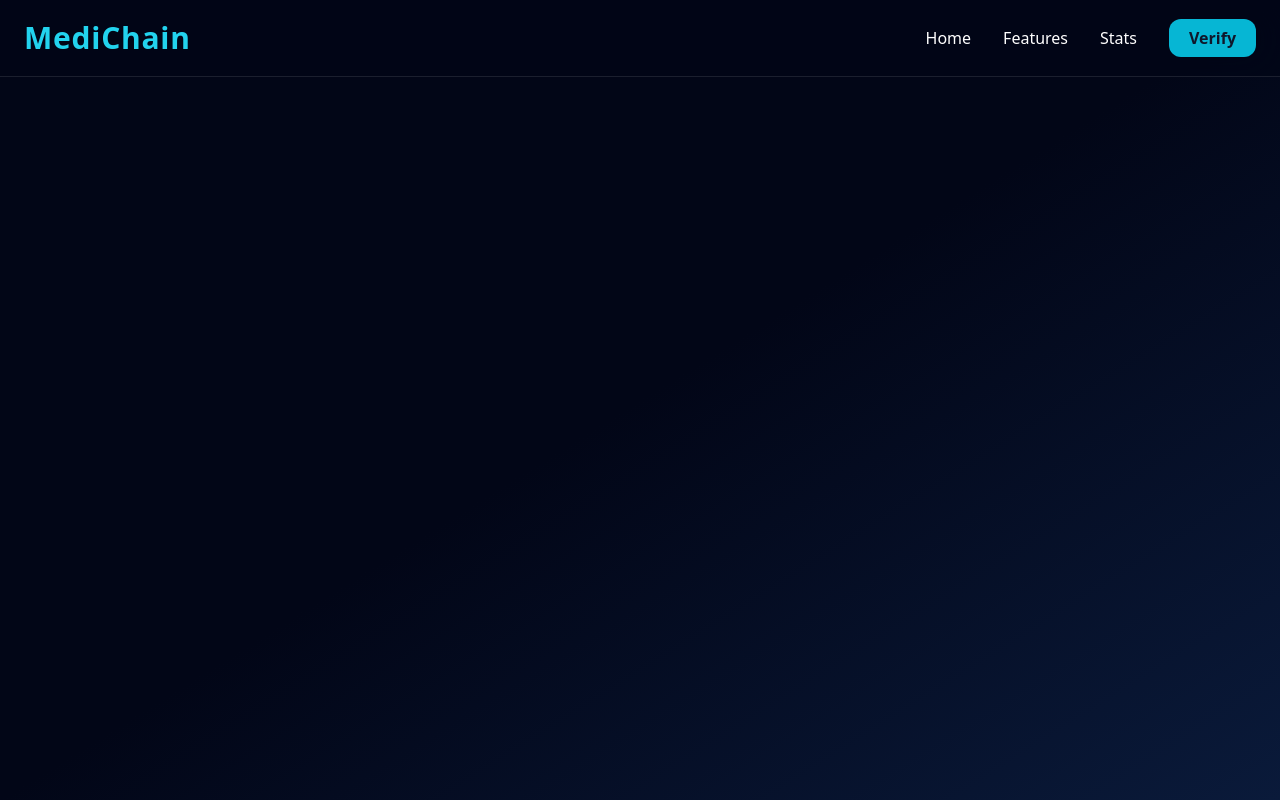
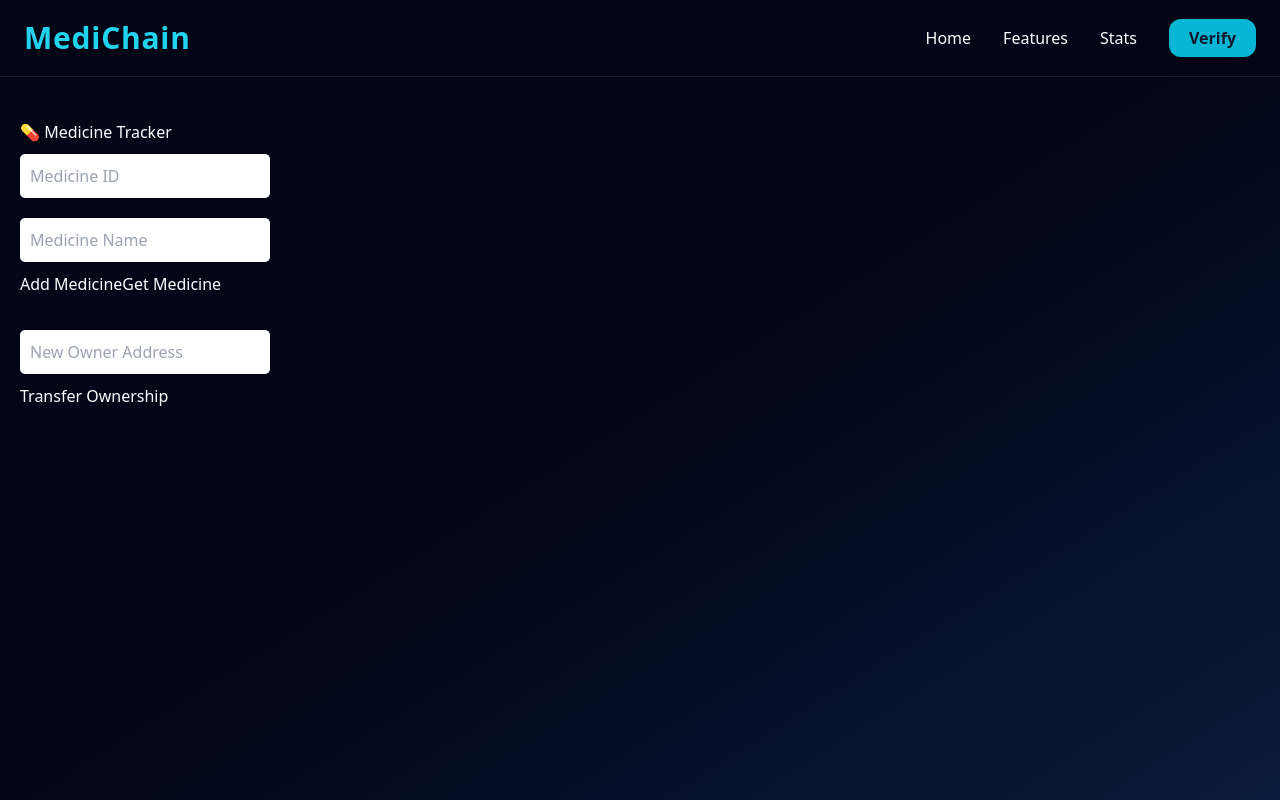
Before and after one commit to Soujana77/Blockchain-counterfeit-tracking, a React app in the folder frontend/: page /add-medicine in a window 1280 px wide. Built offline with nearby package versions, Linux system fonts and the light colour scheme; the HTML template or start-up script is replaced by a standard one.

Commit message:
Implemented full-stack integration: React frontend connected to Express backend and smart contract for medicine tracking and ownership transfer

```diff
--- a/frontend/package.json
+++ b/frontend/package.json
@@ -11,6 +11,7 @@
   },
   "dependencies": {
     "@tailwindcss/vite": "^4.2.4",
+    "axios": "^1.16.0",
     "html5-qrcode": "^2.3.8",
     "react": "^18.3.1",
     "react-dom": "^18.3.1",
--- /dev/null
+++ b/frontend/src/api/medicineApi.js
@@ -0,0 +1,15 @@
+import axios from "axios";
+
+const API = axios.create({
+  baseURL: "http://localhost:8000/api",
+});
+
+// Add Medicine
+export const addMedicine = (data) => API.post("/addMedicine", data);
+
+// Get Medicine
+export const getMedicine = (id) => API.get(`/getMedicine/${id}`);
+
+// Transfer Ownership
+export const transferOwnership = (data) =>
+  API.post("/transferOwnership", data);
--- /dev/null
+++ b/frontend/src/pages/Medicine.jsx
@@ -0,0 +1,123 @@
+import { useState } from "react";
+import axios from "axios";
+
+export default function Medicine() {
+  const [id, setId] = useState("");
+  const [name, setName] = useState("");
+  const [result, setResult] = useState(null);
+  const [newOwner, setNewOwner] = useState("");
+
+  const handleAdd = async () => {
+    try {
+      const res = await axios.post(
+        "http://localhost:8000/api/addMedicine",
+        { id, name }
+      );
+      alert(res.data.message);
+    } catch (err) {
+      alert(err.message);
+    }
+  };
+
+  const handleGet = async () => {
+    try {
+      const res = await axios.get(
+        `http://localhost:8000/api/getMedicine/${id}`
+      );
+      setResult(res.data);
+    } catch {
+      alert("Not found");
+    }
+  };
+
+  const handleTransfer = async () => {
+    try {
+      const res = await axios.post(
+        "http://localhost:8000/api/transferOwnership",
+        { id, newOwner }
+      );
+      alert(res.data.message);
+    } catch (err) {
+      alert(err.message);
+    }
+  };
+
+  return (
+    <div
+      style={{
+        padding: "20px",
+        color: "white",
+        paddingTop: "120px",
+      }}
+    >
+      <h2>💊 Medicine Tracker</h2>
+
+      <input
+  style={{
+    padding: "10px",
+    margin: "10px 0",
+    width: "250px",
+    backgroundColor: "#fff",
+    color: "#000",   // 👈 IMPORTANT
+    borderRadius: "5px",
+    border: "none"
+  }}
+  placeholder="Medicine ID"
+  value={id}
+  onChange={(e) => setId(e.target.value)}
+/>
+
+      <br />
+
+      <input
+        style={{
+          padding: "10px",
+          margin: "10px 0",
+          width: "250px",
+          backgroundColor: "#fff",
+          color: "#000",
+          borderRadius: "5px",
+          border: "none"
+        }}
+        placeholder="Medicine Name"
+        value={name}
+        onChange={(e) => setName(e.target.value)}
+      />
+
+      <br />
+
+      <button onClick={handleAdd}>Add Medicine</button>
+      <button onClick={handleGet}>Get Medicine</button>
+
+      <br /><br />
+
+      <input
+        style={{
+          padding: "10px",
+          margin: "10px 0",
+          width: "250px",
+          backgroundColor: "#fff",
+          color: "#000",
+          borderRadius: "5px",
+          border: "none"
+        }}
+        placeholder="New Owner Address"
+        value={newOwner}
+        onChange={(e) => setNewOwner(e.target.value)}
+      />
+
+      <br />
+
+      <button onClick={handleTransfer}>Transfer Ownership</button>
+
+      {result && (
+        <div style={{ marginTop: "20px" }}>
+          <h3>Result:</h3>
+          <p>ID: {result.id}</p>
+          <p>Name: {result.name}</p>
+          <p>Owner: {result.owner}</p>
+        </div>
+      )}
+    </div>
+  );
+}
--- a/frontend/src/routes/AppRoutes.jsx
+++ b/frontend/src/routes/AppRoutes.jsx
@@ -1,12 +1,14 @@
 import { Routes, Route } from "react-router-dom";
 import Home from "../pages/Home";
 import Verify from "../pages/Verify";
+import Medicine from "../pages/Medicine";
 
 function AppRoutes() {
   return (
     <Routes>
       <Route path="/" element={<Home />} />
       <Route path="/verify" element={<Verify />} />
+      <Route path="/add-medicine" element={<Medicine />} />
     </Routes>
   );
 }
```
Also changed, not shown: 2 other files (tests, documents, lock files or other folders).
